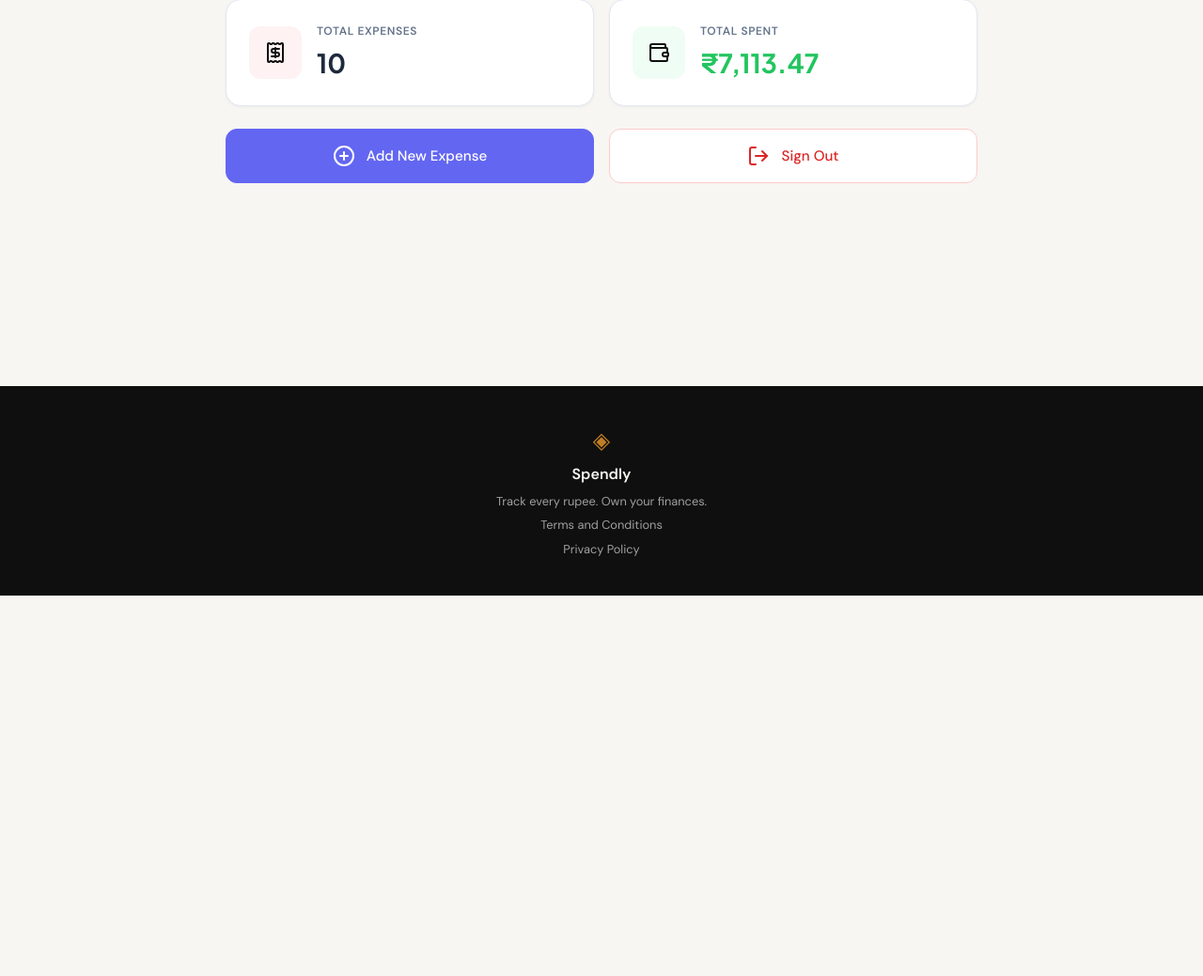
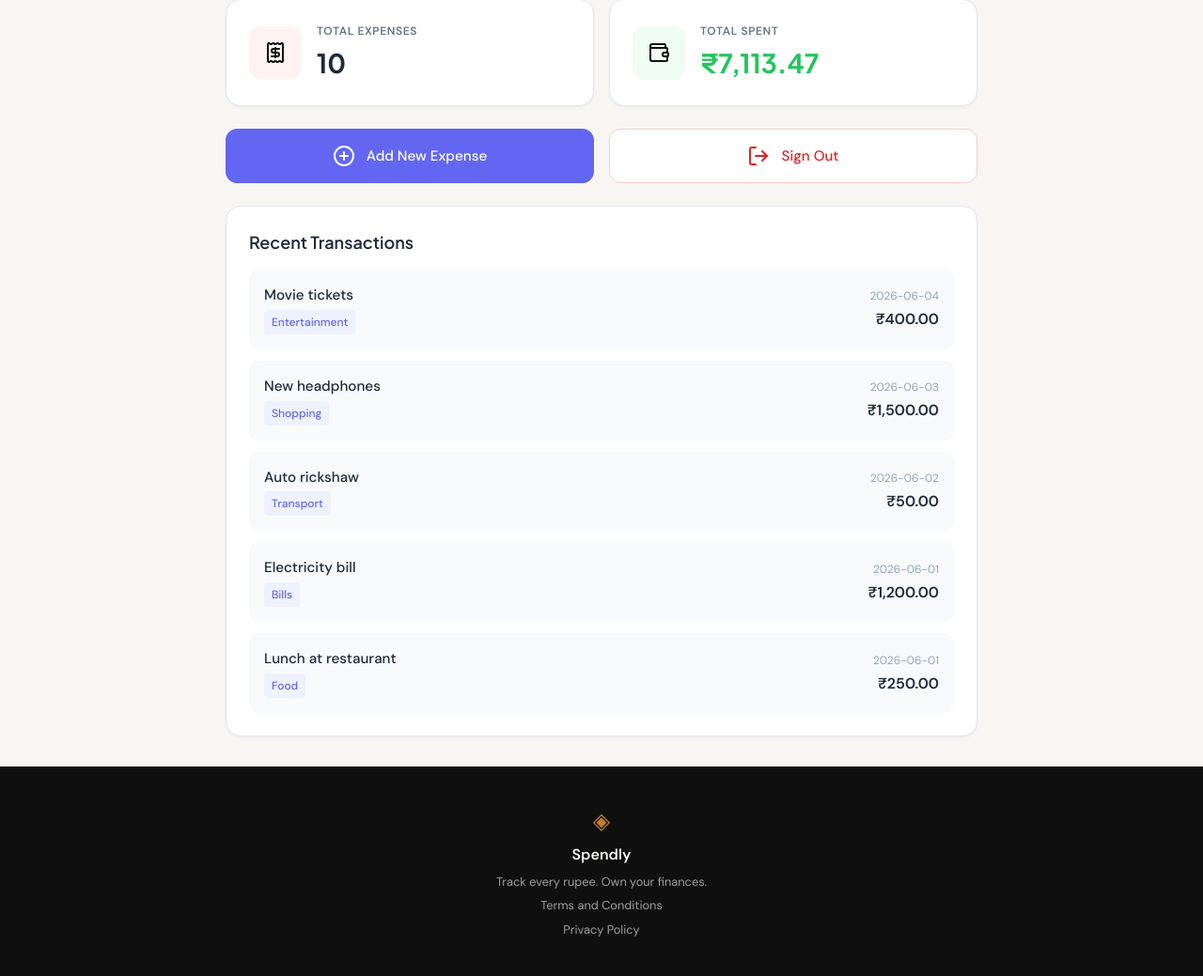
Before and after one commit to srinivasskc/spendly, a Flask app: page /profile in a window 1280 px wide. Shown: the part 290-1329 px from the top of the page at 94% size. Before the commit the page ends 924 px from the top, so only its background shows below. Run offline with Flask 3, Linux system fonts and the light colour scheme; a user stored in the database is signed in; data comes from the database, SQL or seed files in the repository; both versions use the stored data as it was after the commit; some libraries are stand-ins or nearby versions.

Commit message:
profile page transactions

```diff
--- a/app.py
+++ b/app.py
@@ -4,7 +4,7 @@ from datetime import datetime
 import os
 import re
 
-from database.db import get_db, get_user_by_email, get_user_by_id, get_expense_summary
+from database.db import get_db, get_user_by_email, get_user_by_id, get_expense_summary, get_recent_expenses
 
 BASE_DIR = os.path.abspath(os.path.dirname(__file__))
 
@@ -111,7 +111,7 @@ def login():
     session["user_email"] = user["email"]
 
     flash("Welcome back! You have signed in successfully.")
-    return redirect(url_for("landing"))
+    return redirect(url_for("profile"))
 
 
 @app.route("/terms")
@@ -151,6 +151,7 @@ def profile():
 
     # Fetch expense summary
     summary = get_expense_summary(user_id)
+    recent_expenses = get_recent_expenses(user_id, limit=5)
 
     # Format member since date
     try:
@@ -164,7 +165,8 @@ def profile():
         user=user,
         expense_count=summary["count"],
         total_spent=summary["total"],
-        member_since=member_since
+        member_since=member_since,
+        recent_expenses=recent_expenses
     )
 
 
--- a/database/db.py
+++ b/database/db.py
@@ -75,6 +75,17 @@ def get_expense_summary(user_id):
     return {"count": result["count"], "total": result["total"]}
 
 
+def get_recent_expenses(user_id, limit=5):
+    """Get recent expenses for a user, ordered by date descending."""
+    conn = get_db()
+    results = conn.execute(
+        "SELECT id, amount, description, category, date FROM expenses WHERE user_id = ? ORDER BY date DESC, id DESC LIMIT ?",
+        (user_id, limit)
+    ).fetchall()
+    conn.close()
+    return [dict(row) for row in results]
+
+
 def seed_db():
     """Insert sample data for development if no users exist."""
     conn = get_db()
--- a/static/css/profile.css
+++ b/static/css/profile.css
@@ -212,6 +212,112 @@
     border-color: #dc2626;
 }
 
+/* Recent Transactions */
+.recent-transactions {
+    background: #ffffff;
+    border: 1px solid #e2e8f0;
+    border-radius: 16px;
+    padding: 1.5rem;
+    box-shadow: 0 1px 3px rgba(0, 0, 0, 0.05);
+}
+
+.section-title {
+    font-family: 'Plus Jakarta Sans', system-ui, sans-serif;
+    font-size: 1.125rem;
+    font-weight: 600;
+    color: #1e293b;
+    margin-bottom: 1rem;
+}
+
+.transactions-list {
+    display: flex;
+    flex-direction: column;
+    gap: 0.75rem;
+}
+
+.transaction-item {
+    display: flex;
+    justify-content: space-between;
+    align-items: center;
+    padding: 1rem;
+    background: #f8fafc;
+    border-radius: 10px;
+    transition: background 0.2s ease;
+}
+
+.transaction-item:hover {
+    background: #f1f5f9;
+}
+
+.transaction-info {
+    display: flex;
+    flex-direction: column;
+    gap: 0.25rem;
+}
+
+.transaction-desc {
+    font-size: 0.95rem;
+    font-weight: 500;
+    color: #1e293b;
+}
+
+.transaction-category {
+    font-size: 0.75rem;
+    font-weight: 500;
+    color: #6366f1;
+    background: #eef2ff;
+    padding: 0.25rem 0.5rem;
+    border-radius: 4px;
+    width: fit-content;
+}
+
+.transaction-details {
+    display: flex;
+    flex-direction: column;
+    align-items: flex-end;
+    gap: 0.25rem;
+}
+
+.transaction-date {
+    font-size: 0.75rem;
+    color: #94a3b8;
+}
+
+.transaction-amount {
+    font-size: 1rem;
+    font-weight: 600;
+    color: #1e293b;
+}
+
+/* Empty State */
+.empty-state {
+    text-align: center;
+    padding: 2rem 1rem;
+    color: #64748b;
+}
+
+.empty-state i {
+    width: 48px;
+    height: 48px;
+    margin-bottom: 1rem;
+    opacity: 0.5;
+}
+
+.empty-state p {
+    font-size: 1rem;
+    margin-bottom: 1rem;
+}
+
+.empty-state-link {
+    color: #6366f1;
+    text-decoration: none;
+    font-weight: 500;
+}
+
+.empty-state-link:hover {
+    text-decoration: underline;
+}
+
 /* Responsive */
 @media (max-width: 640px) {
     .profile-header-card {
--- a/templates/profile.html
+++ b/templates/profile.html
@@ -60,13 +60,40 @@
             </a>
         </div>
 
+        <!-- Recent Transactions -->
+        <div class="recent-transactions">
+            <h2 class="section-title">Recent Transactions</h2>
+            {% if recent_expenses %}
+            <div class="transactions-list">
+                {% for expense in recent_expenses %}
+                <div class="transaction-item">
+                    <div class="transaction-info">
+                        <span class="transaction-desc">{{ expense.description }}</span>
+                        <span class="transaction-category">{{ expense.category }}</span>
+                    </div>
+                    <div class="transaction-details">
+                        <span class="transaction-date">{{ expense.date }}</span>
+                        <span class="transaction-amount">₹{{ "{:,.2f}".format(expense.amount) }}</span>
+                    </div>
+                </div>
+                {% endfor %}
+            </div>
+            {% else %}
+            <div class="empty-state">
+                <i data-lucide="receipt"></i>
+                <p>No expenses yet</p>
+                <a href="{{ url_for('add_expense') }}" class="empty-state-link">Add your first expense</a>
+            </div>
+            {% endif %}
+        </div>
+
     </div>
 </section>
 {% endblock %}
 
 {% block scripts %}
 <script>
-    document.addEventListener('DOMContentLoaded', function() {
+    document.addEventListener('DOMContentLoaded', function () {
         lucide.createIcons();
     });
 </script>
```
Also changed, not shown: spendly.db.
